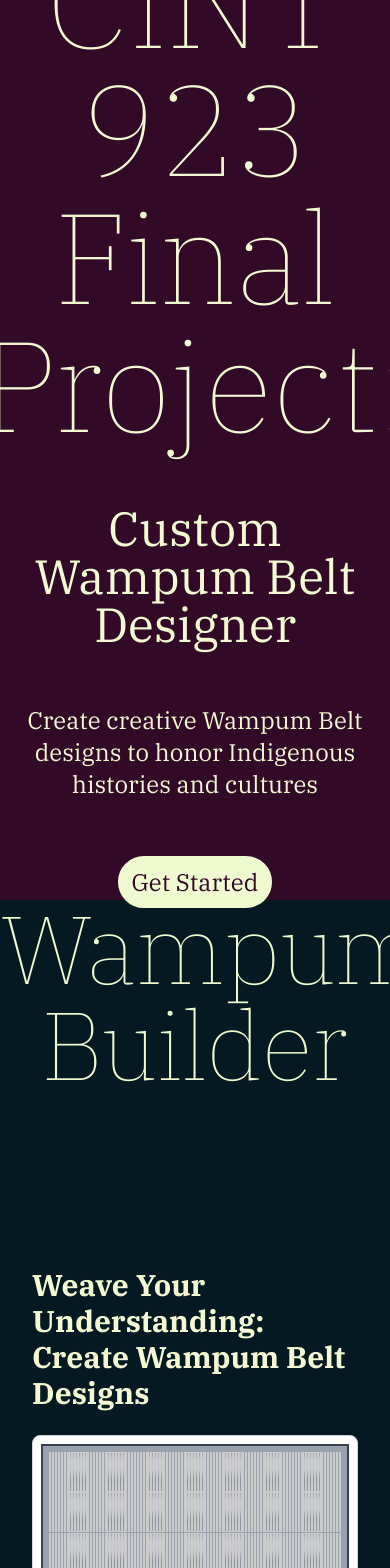
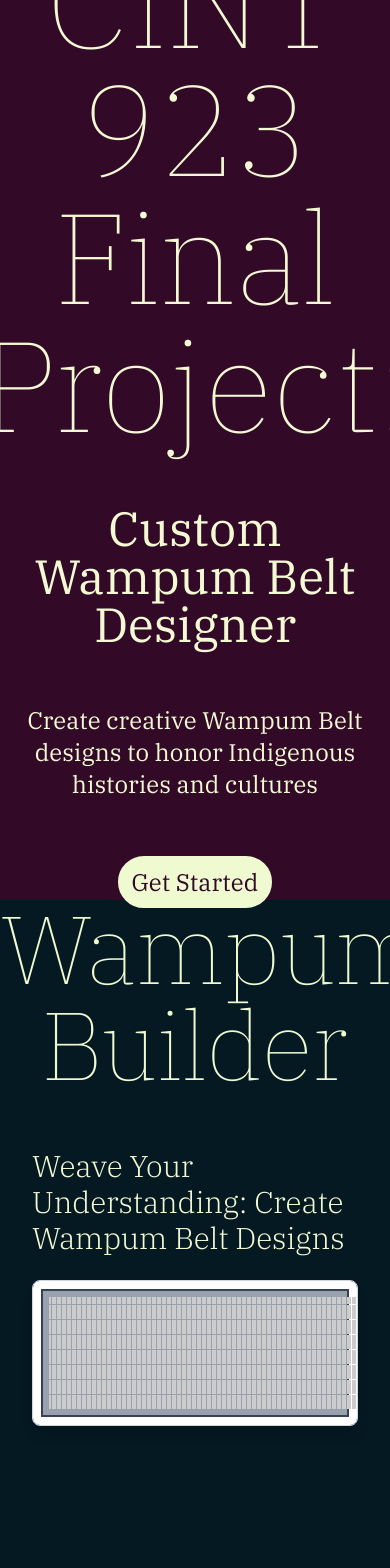
Before and after one commit to HUSS4IN22/wampumdesign, a React (Vite) app: page / in a window 390 px wide. Shown: the top 1568 px of the page. Built offline with nearby package versions, Linux system fonts and the light colour scheme.

Commit message:
complete style for grid. Responsive grid aspect ratio. Needs more styling

```diff
--- a/src/components/WampumBuilder.jsx
+++ b/src/components/WampumBuilder.jsx
@@ -3,8 +3,8 @@ import React, { useState, useEffect, useRef } from 'react';
 import Bead from './Bead';
 
 const wampumDimensions = {
-    rows: 10,
-    columns: 100,
+    rows: 15,
+    columns: 175,
 };
 
 const BEAD_WIDTH_PX = 3;
@@ -44,8 +44,8 @@ export default function WampumBuilder() {
     };
 
     return (
-        <div className="w-full min-h-screen flex flex-col items-center justify-center bg-theme-light-bg text-theme-text p-8">
-            <h2 className="text-3xl md:text-4xl font-bold mb-6 text-theme-deep-blue">
+        <div className="w-full flex flex-col items-center bg-theme-light-bg text-theme-text px-8">
+            <h2 className="text-3xl md:text-4xl font-light mb-6 text-theme-deep-blue">
                 Weave Your Understanding: Create Wampum Belt Designs
             </h2>
 
--- a/src/index.css
+++ b/src/index.css
@@ -35,7 +35,7 @@ body {
 .wampum-grid {
     display: grid;
     grid-template-columns: repeat(var(--grid-cols), 1fr);
-    grid-template-rows: repeat(var(--grid-rows), var(--bead-height));
+    grid-template-rows: repeat(var(--grid-rows), auto);
     gap: var(--bead-gap);
 }
 
@@ -53,4 +53,5 @@ body {
         rgba(0, 0, 0, 0.1) 60%,
         rgba(0, 0, 0, 0.05) 80%
     );
+    aspect-ratio: 1 / 3.5;
 }
--- a/src/sections/WampumBuilderSection.jsx
+++ b/src/sections/WampumBuilderSection.jsx
@@ -2,7 +2,7 @@ import WampumBuilder from "../components/WampumBuilder"
 
 export default function WampumBuilderSection() {
     return (
-        <section className='h-screen w-full bg-[#051923]'>
+        <section className='h-full min-h-screen w-full bg-[#051923]'>
             <h1 className="text-8xl font-thin text-center text-[#EFFAD1] mt-14 mb-14">Wampum Builder</h1>
             <WampumBuilder/>
         </section>
```
